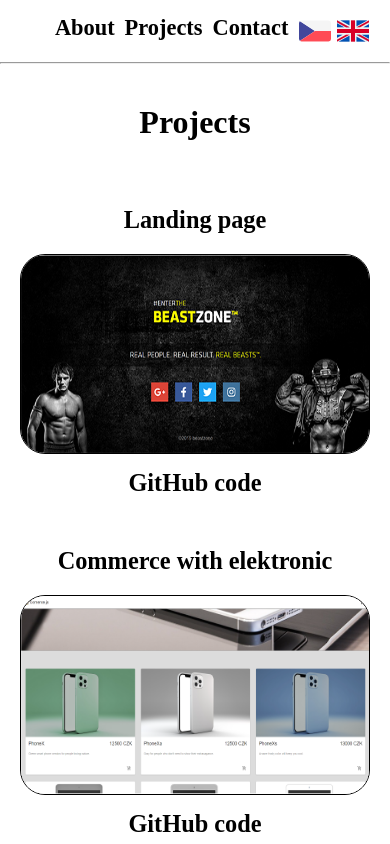
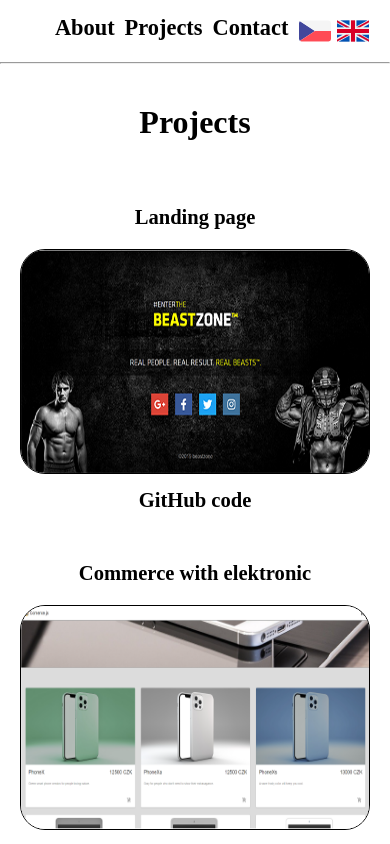
Before and after one commit to JanecekJiri1/myPortfolio, a React (Create React App) app: page /projects in a window 390 px wide. Shown: the top 844 px of the page. Built offline with nearby package versions, Linux system fonts and the light colour scheme.

Commit message:
about me letter space change

```diff
--- a/src/components/projects/Projects.module.css
+++ b/src/components/projects/Projects.module.css
@@ -52,9 +52,11 @@
 
 /****** media query  *************/
 @media only screen and (max-width: 700px) {
+  .projectsStyles {
+    font-size: 1.1rem;
+  }
   .box {
     width: 350px;
-
-    height: 200px;
+    height: 225px;
   }
 }
--- a/src/navigation/Navigation.module.css
+++ b/src/navigation/Navigation.module.css
@@ -40,6 +40,7 @@
 .liNavigation {
   margin: 0 25px 0 0;
 }
+
 .liNavigation:hover {
   text-decoration: underline;
 }
@@ -63,6 +64,10 @@
   }
 }
 @media only screen and (max-width: 400px) {
+  .liNavigation a:first-child {
+    word-spacing: -2px;
+  }
+
   .navigation {
     min-width: 350px;
     font-size: 1.4rem;
```
